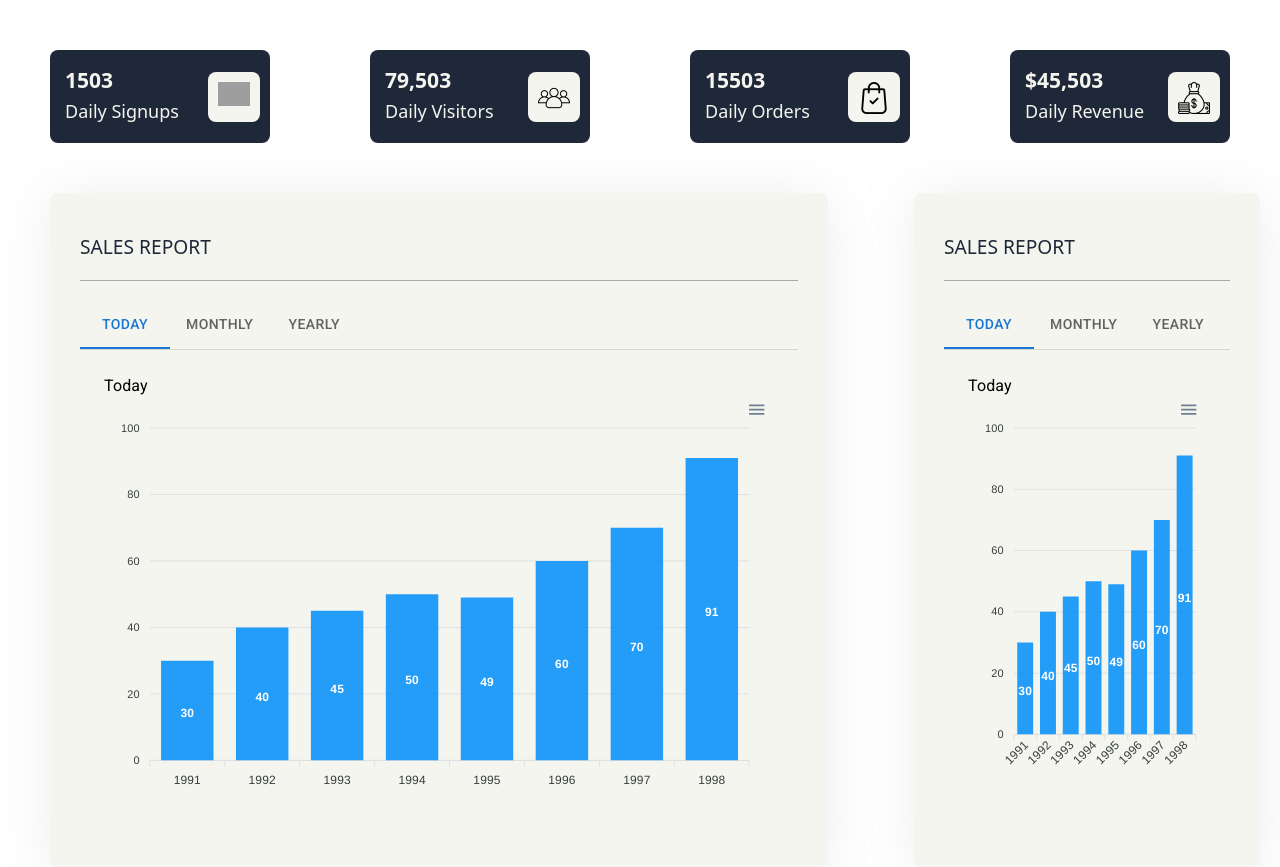
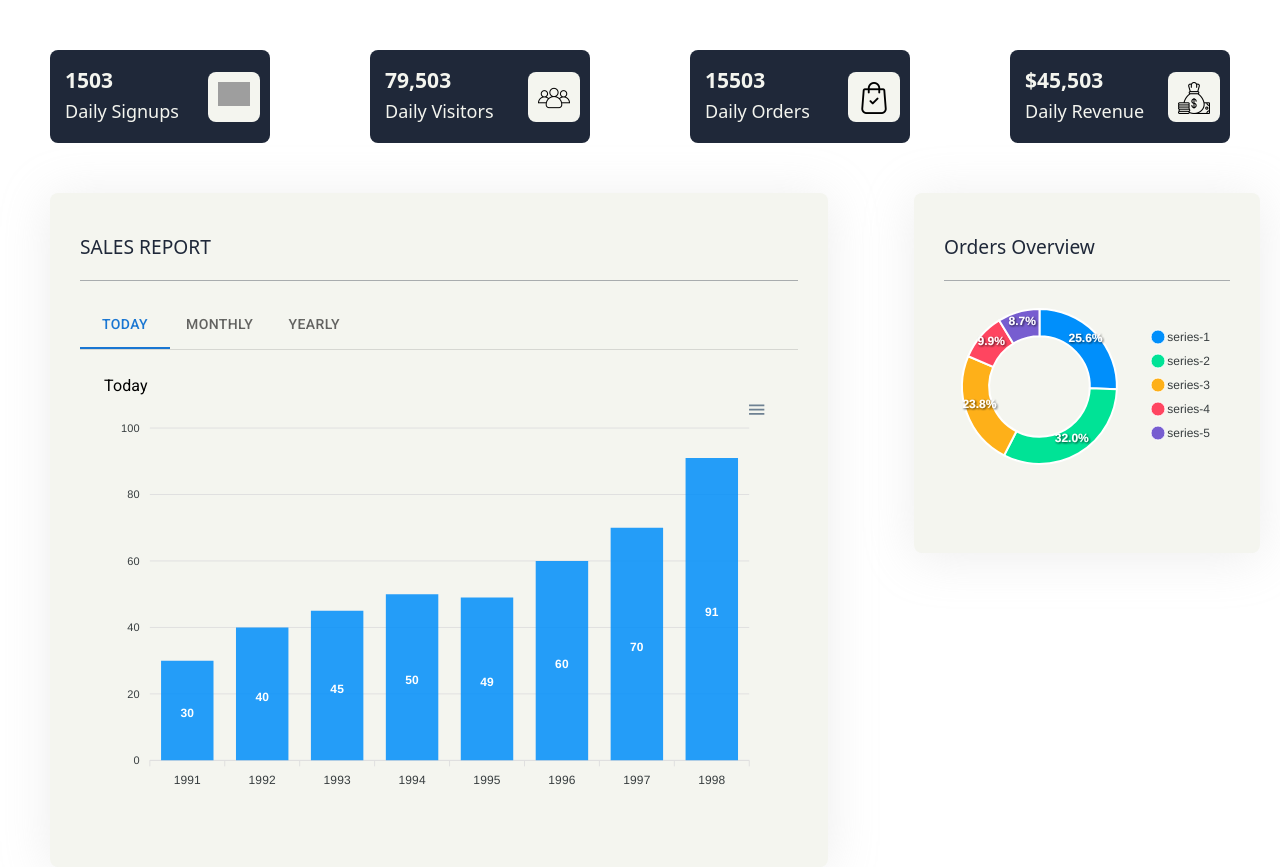
Before and after one commit to tripletens/GomerceFrontendAdmin, a React (Create React App) app: page /dashboard in a window 1280 px wide. Built offline with nearby package versions, Linux system fonts and the light colour scheme; grey boxes are pictures that could not be loaded.

Commit message:
add the sales order chart

```diff
--- /dev/null
+++ b/src/components/chartSalesOrders/index.css
@@ -0,0 +1,26 @@
+
+.sales_orders_box{
+    height: 300px;
+    width: 100%;
+    width: auto;
+    margin-left: 50px;
+    margin-right: 20px;
+    background-color: #F4F5EF;
+    box-shadow: 0px 4px 50px rgba(232, 232, 232, 0.8) !important;
+    border-radius: 8px;
+    padding: 30px;
+}
+
+.sales_orders_header{
+    color: #1F2839;
+    margin: 20px;
+    margin-left: 0px;
+    left: 0px;
+    margin-top: 10px;
+    font-size: larger;
+    font-family: system-ui, -apple-system, BlinkMacSystemFont, 'Segoe UI', Roboto, Oxygen, Ubuntu, Cantarell, 'Open Sans', 'Helvetica Neue', sans-serif;
+    border-bottom: 1px #1f28395b solid;
+    padding-bottom: 20px;
+    min-width: 100%;
+    font-weight: 400;
+}
--- /dev/null
+++ b/src/components/chartSalesOrders/index.jsx
@@ -0,0 +1,27 @@
+import React from "react";
+import Chart from "react-apexcharts";
+import "./index.css";
+
+const SalesOrdersChart = () => {
+  const config = {
+    options: {},
+    series: [44, 55, 41, 17, 15],
+    labels: ["A", "B", "C", "D", "E"],
+  };
+  return (
+    <>
+      <div className="sales_orders_box">
+        <h4 className="sales_orders_header"> Orders Overview </h4>
+        <Chart
+          options={config.options}
+          series={config.series}
+          type="donut"
+          width="100%"
+          height="300px"
+        />
+      </div>
+    </>
+  );
+};
+
+export default SalesOrdersChart;
--- a/src/pages/dashboard/index.jsx
+++ b/src/pages/dashboard/index.jsx
@@ -4,6 +4,7 @@ import "./index.css";
 import DashboardTopAnalytics from "../../components/topanalytics";
 import SalesReportChart from "../../components/salesreport";
 import { Box, Grid } from "@mui/material";
+import SalesOrdersChart from "../../components/chartSalesOrders";
 
 const Dashboard = () => {
   return (
@@ -14,7 +15,7 @@ const Dashboard = () => {
           <SalesReportChart/>
         </Grid>
         <Grid item xs={12} sm={12} md={4}>
-            <SalesReportChart/>
+            <SalesOrdersChart/>
         </Grid>
       </Grid>
     </>
```
